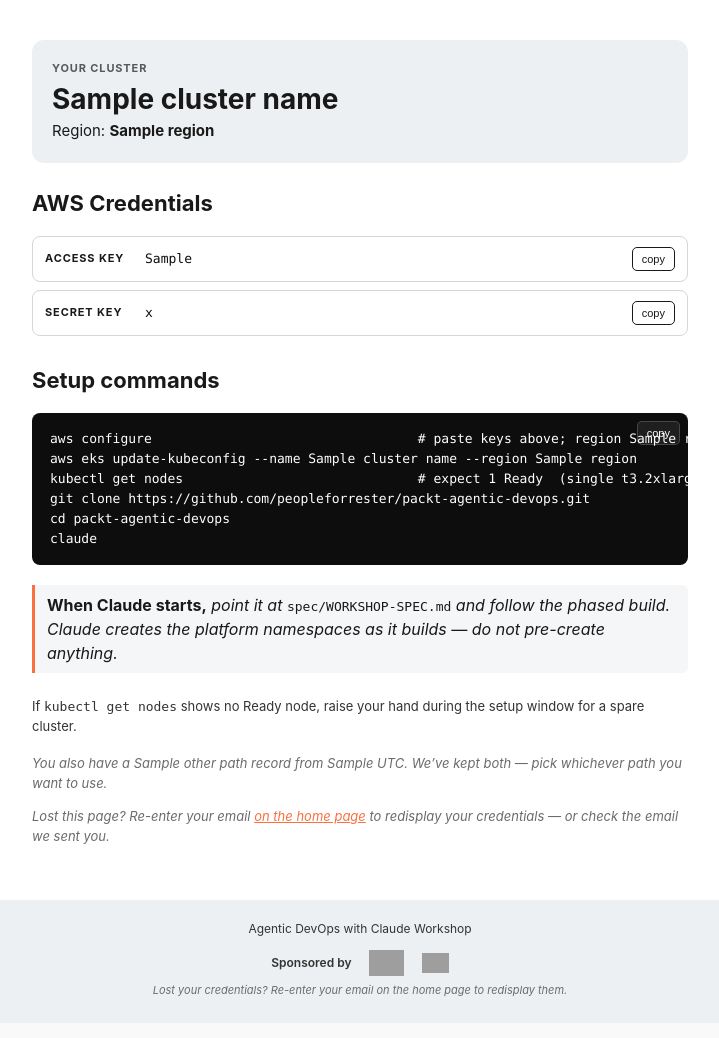
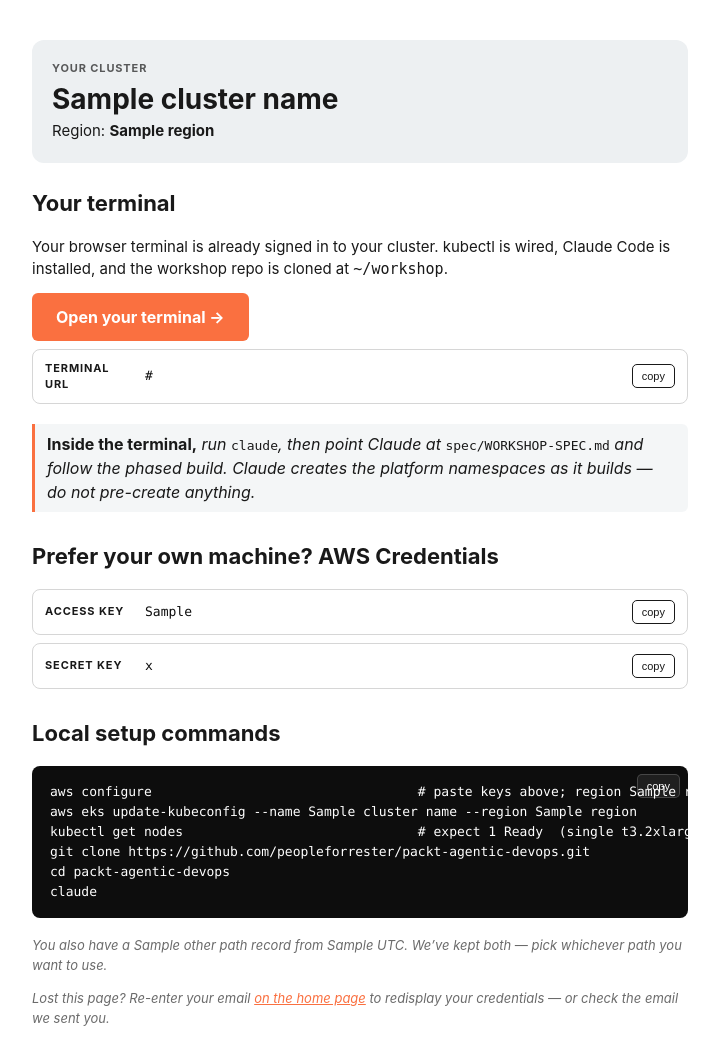
Before and after one commit to peopleforrester/packt-agentic-devops, a Flask app: template scripts/provision/distribution/templates/success.html in a window 1280 px wide. Shown: the part 80-1118 px from the top of the page, without its empty margins (280-999 px from the left). Before the commit the page ends 1077 px from the top, so only its background shows below. Run offline with Flask 3, Linux system fonts and the light colour scheme; the template is opened without the code that fills it: most values are stand-ins (such as "Sample title", 1, 10 or a date in 2020); some libraries are stand-ins or nearby versions; grey boxes are pictures that could not be loaded.

Commit message:
Wire the student VTT into the credential-claim flow
Add a per-cluster terminal_url to the distribution pool. When a cluster
carries one, the claim page and email lead with a browser-terminal link
whose kubectl is already signed in to the cluster and which ships Claude
Code and the workshop repo, so a student needs no local AWS setup. AWS
keys remain optional for anyone who prefers the local path, and a
four-column pool (no terminal_url) renders exactly as before.

Also add the workshop VTT Kubernetes manifest (ttyd behind a plain
LoadBalancer, ServiceAccount-scoped RBAC that reads all state and manages
workloads but cannot mutate RBAC) and gitignore the repo-local tmp/ scratch dir.

```diff
--- a/scripts/provision/distribution/app.py
+++ b/scripts/provision/distribution/app.py
@@ -18,6 +18,7 @@ EMAIL_RE = re.compile(r"^[A-Za-z0-9._%+\-]+@[A-Za-z0-9.\-]+\.[A-Za-z]{2,}$")
 RESEND_ENDPOINT = "https://api.resend.com/emails"
 RESEND_FROM = "Agentic DevOps with Claude <workshop@ai-enhanced-devops.com>"
 RESEND_SUBJECT_EKS = "Agentic DevOps with Claude — Your EKS Cluster Credentials"
+RESEND_SUBJECT_TERMINAL = "Agentic DevOps with Claude — Your Lab Terminal"
 RESEND_SUBJECT_BROWSER = "Agentic DevOps with Claude — Your Lab Info"
 RESEND_TIMEOUT_SECONDS = 5
 
@@ -130,6 +131,116 @@ def _build_email_html(cluster_name, region, access_key, secret_key, root_url):
         </td></tr>
         <tr><td style="padding:14px 24px 22px;border-top:1px solid #e2e4ee;color:#6B6B6B;font-size:12px;text-align:center;font-style:italic;">
           Lost this email? Re-enter your email at <a href="{root_url}" style="color:#FA7040;text-decoration:none;">the homepage</a> to redisplay your credentials.
+          <div style="margin-top:8px;font-style:normal;color:#6B6B6B;">Sponsored by <strong style="color:#191919;">Packt Publishing</strong></div>
+        </td></tr>
+      </table>
+    </td></tr>
+  </table>
+</body>
+</html>"""
+
+
+def _build_terminal_email_text(cluster_name, region, terminal_url, access_key, secret_key, root_url):
+    # The VTT path: the student opens a browser terminal that is already signed
+    # in to their cluster, so kubectl and Claude Code just work. AWS keys are
+    # included below only when the cluster carries them, for anyone who prefers
+    # to drive the cluster from their own machine.
+    bar = "=" * 56
+    rule = "-" * 56
+    parts = [
+        f"{bar}\n",
+        "Agentic DevOps with Claude -- Your Lab Terminal\n",
+        f"{bar}\n\n",
+        f"Cluster: {cluster_name}\n",
+        f"Region:  {region}\n\n",
+        f"{rule}\n",
+        "Open your terminal\n",
+        f"{rule}\n",
+        f"{terminal_url}\n\n",
+        "Your browser terminal is already signed in to your cluster. kubectl is\n",
+        "wired, Claude Code is installed, and the workshop repo is cloned at\n",
+        "~/workshop. Open the link above, then run:\n\n",
+        "  claude\n\n",
+        "When Claude starts, point it at spec/WORKSHOP-SPEC.md and follow the\n",
+        "phased build. Claude creates the platform namespaces as it builds --\n",
+        "do not pre-create anything.\n\n",
+    ]
+    if access_key and secret_key:
+        cmds = _build_commands_block(cluster_name, region)
+        parts += [
+            f"{rule}\n",
+            "Prefer your own machine? AWS access key\n",
+            f"{rule}\n",
+            f"{access_key}\n\n",
+            f"{rule}\n",
+            "AWS secret key\n",
+            f"{rule}\n",
+            f"{secret_key}\n\n",
+            f"{rule}\n",
+            "Local setup commands\n",
+            f"{rule}\n",
+            f"{cmds}\n\n",
+        ]
+    parts += [
+        f"Lost this email? Re-enter your email at {root_url} to redisplay your\n",
+        "terminal link.\n\n",
+        "Sponsored by Packt Publishing.\n",
+    ]
+    return "".join(parts)
+
+
+def _build_terminal_email_html(cluster_name, region, terminal_url, access_key, secret_key, root_url):
+    mono_block = (
+        "margin:6px 0 0; padding:12px 14px; background:#0D0D0D; color:#FFFFFF;"
+        " font-family:Consolas,\"SFMono-Regular\",Menlo,monospace; font-size:13px;"
+        " border-radius:6px; white-space:pre; overflow-x:auto; line-height:1.55;"
+    )
+    label_style = "margin-top:18px; font-size:13px; color:#191919; font-weight:600; letter-spacing:.02em;"
+    keys_section = ""
+    if access_key and secret_key:
+        cmds = _build_commands_block(cluster_name, region)
+        keys_section = f"""
+          <div style="{label_style}">Prefer your own machine? AWS access key</div>
+          <pre style="{mono_block}">{access_key}</pre>
+
+          <div style="{label_style}">AWS secret key</div>
+          <pre style="{mono_block}">{secret_key}</pre>
+
+          <div style="{label_style}">Local setup commands</div>
+          <pre style="{mono_block}">{cmds}</pre>
+"""
+    return f"""<!doctype html>
+<html>
+<body style="margin:0;padding:0;background:#F5F5F4;font-family:-apple-system,BlinkMacSystemFont,'Segoe UI',Roboto,Helvetica,Arial,sans-serif;color:#333333;line-height:1.5;">
+  <table role="presentation" width="100%" cellpadding="0" cellspacing="0" border="0" style="background:#F5F5F4;">
+    <tr><td align="center" style="padding:24px 12px;">
+      <table role="presentation" width="100%" cellpadding="0" cellspacing="0" border="0" style="max-width:640px;background:#FFFFFF;border-radius:10px;border:1px solid #e2e4ee;">
+        <tr><td style="background:#191919;color:#FFFFFF;padding:18px 24px;border-radius:10px 10px 0 0;border-bottom:3px solid #FA7040;">
+          <div style="font-size:12px;letter-spacing:.08em;text-transform:uppercase;opacity:.75;">Agentic DevOps with Claude</div>
+          <div style="font-size:20px;font-weight:700;margin-top:2px;">Your Lab Terminal</div>
+        </td></tr>
+        <tr><td style="padding:24px;">
+          <table role="presentation" width="100%" cellpadding="0" cellspacing="0" border="0" style="background:#EDF0F2;border-radius:8px;">
+            <tr><td style="padding:16px 18px;">
+              <div style="font-size:11px;color:#191919;letter-spacing:.08em;text-transform:uppercase;opacity:.75;font-weight:700;">Your cluster</div>
+              <div style="font-size:22px;color:#191919;font-weight:700;margin-top:4px;">{cluster_name}</div>
+              <div style="font-size:14px;color:#191919;margin-top:4px;">Region: <strong>{region}</strong></div>
+            </td></tr>
+          </table>
+
+          <a href="{terminal_url}" style="display:inline-block;margin-top:20px;background:#FA7040;color:#FFFFFF;text-decoration:none;font-weight:700;font-size:15px;padding:12px 22px;border-radius:6px;">Open your terminal &rarr;</a>
+
+          <p style="margin:18px 0 0;color:#333333;font-size:14px;">
+            Your browser terminal is already signed in to your cluster. kubectl is wired, Claude Code is installed, and the workshop repo is cloned at <code style="font-family:Consolas,monospace;">~/workshop</code>. Open it, then run <code style="font-family:Consolas,monospace;">claude</code>.
+          </p>
+
+          <div style="margin-top:22px;padding:12px 14px;border-left:3px solid #FA7040;background:#FEF1EA;color:#191919;font-size:14px;font-style:italic;border-radius:0 6px 6px 0;">
+            <strong style="font-style:normal;">When Claude starts,</strong> point it at <code style="font-style:normal;font-family:Consolas,monospace;">spec/WORKSHOP-SPEC.md</code> and follow the phased build. Claude creates the platform namespaces as it builds &mdash; do not pre-create anything.
+          </div>
+{keys_section}
+        </td></tr>
+        <tr><td style="padding:14px 24px 22px;border-top:1px solid #e2e4ee;color:#6B6B6B;font-size:12px;text-align:center;font-style:italic;">
+          Lost this email? Re-enter your email at <a href="{root_url}" style="color:#FA7040;text-decoration:none;">the homepage</a> to redisplay your terminal link.
           <div style="margin-top:8px;font-style:normal;color:#6B6B6B;">Sponsored by <strong style="color:#191919;">Packt Publishing</strong></div>
         </td></tr>
       </table>
@@ -286,21 +397,24 @@ def create_app(database_path=None, pool_csv=None, resend_api_key=None, eks_pool_
         conn.execute(
             """
             CREATE TABLE IF NOT EXISTS clusters (
-                id          INTEGER PRIMARY KEY,
-                name        TEXT UNIQUE NOT NULL,
-                access_key  TEXT NOT NULL,
-                secret_key  TEXT NOT NULL,
-                region      TEXT NOT NULL,
-                claimed_by  TEXT,
-                claimed_at  TEXT,
-                email_sent  INTEGER NOT NULL DEFAULT 0
+                id            INTEGER PRIMARY KEY,
+                name          TEXT UNIQUE NOT NULL,
+                access_key    TEXT NOT NULL DEFAULT '',
+                secret_key    TEXT NOT NULL DEFAULT '',
+                region        TEXT NOT NULL,
+                terminal_url  TEXT NOT NULL DEFAULT '',
+                claimed_by    TEXT,
+                claimed_at    TEXT,
+                email_sent    INTEGER NOT NULL DEFAULT 0
             )
             """
         )
-        # In case the table existed from an earlier schema without email_sent.
+        # In case the table existed from an earlier schema without these columns.
         cols = {r[1] for r in conn.execute("PRAGMA table_info(clusters)").fetchall()}
         if "email_sent" not in cols:
             conn.execute("ALTER TABLE clusters ADD COLUMN email_sent INTEGER NOT NULL DEFAULT 0")
+        if "terminal_url" not in cols:
+            conn.execute("ALTER TABLE clusters ADD COLUMN terminal_url TEXT NOT NULL DEFAULT ''")
         conn.execute(
             """
             CREATE TABLE IF NOT EXISTS browser_claims (
@@ -316,19 +430,33 @@ def create_app(database_path=None, pool_csv=None, resend_api_key=None, eks_pool_
             return 0
         with open(csv_path, newline="", encoding="utf-8") as fh:
             reader = csv.DictReader(fh)
+            # terminal_url is optional: a four-column pool (name, access_key,
+            # secret_key, region) still seeds, with an empty terminal_url.
             rows = [
-                (r["name"].strip(), r["access_key"].strip(), r["secret_key"].strip(), r["region"].strip())
+                (
+                    r["name"].strip(),
+                    (r.get("access_key") or "").strip(),
+                    (r.get("secret_key") or "").strip(),
+                    (r.get("region") or "").strip(),
+                    (r.get("terminal_url") or "").strip(),
+                )
                 for r in reader
                 if r.get("name")
             ]
         limit = app.config.get("EKS_POOL_LIMIT")
         rows_to_seed = rows[:limit] if limit else rows
         inserted = 0
-        for name, access_key, secret_key, region in rows_to_seed:
+        for name, access_key, secret_key, region, terminal_url in rows_to_seed:
+            if not access_key and not terminal_url:
+                # A row must offer at least one path in: AWS keys (local) or a
+                # terminal URL (VTT). One with neither is unusable; skip it loudly.
+                print(f"[startup] pool row '{name}' has no keys and no terminal_url; skipped", flush=True)
+                continue
             try:
                 conn.execute(
-                    "INSERT INTO clusters (name, access_key, secret_key, region) VALUES (?, ?, ?, ?)",
-                    (name, access_key, secret_key, region),
+                    "INSERT INTO clusters (name, access_key, secret_key, region, terminal_url) "
+                    "VALUES (?, ?, ?, ?, ?)",
+                    (name, access_key, secret_key, region, terminal_url),
                 )
                 inserted += 1
             except sqlite3.IntegrityError:
@@ -437,7 +565,7 @@ def create_app(database_path=None, pool_csv=None, resend_api_key=None, eks_pool_
         try:
             conn.execute("BEGIN IMMEDIATE")
             existing = conn.execute(
-                "SELECT id, name, access_key, secret_key, region, email_sent "
+                "SELECT id, name, access_key, secret_key, region, terminal_url, email_sent "
                 "FROM clusters WHERE claimed_by = ? LIMIT 1",
                 (email,),
             ).fetchone()
@@ -446,7 +574,7 @@ def create_app(database_path=None, pool_csv=None, resend_api_key=None, eks_pool_
                 cluster = existing
             else:
                 row = conn.execute(
-                    "SELECT id, name, access_key, secret_key, region "
+                    "SELECT id, name, access_key, secret_key, region, terminal_url "
                     "FROM clusters WHERE claimed_by IS NULL ORDER BY id LIMIT 1"
                 ).fetchone()
                 if row is None:
@@ -475,17 +603,30 @@ def create_app(database_path=None, pool_csv=None, resend_api_key=None, eks_pool_
         # the SQLite write lock during a network call. Failures are logged but
         # never block the in-browser display, and re-claims by the same email
         # never trigger a second send.
+        terminal_url = cluster["terminal_url"] if "terminal_url" in cluster.keys() else ""
         if is_new_claim and app.config["RESEND_API_KEY"]:
             root = request.url_root.rstrip("/")
-            text = _build_email_text(
-                cluster["name"], cluster["region"],
-                cluster["access_key"], cluster["secret_key"], root,
-            )
-            html = _build_email_html(
-                cluster["name"], cluster["region"],
-                cluster["access_key"], cluster["secret_key"], root,
-            )
-            if _send_resend_email(app.config["RESEND_API_KEY"], email, RESEND_SUBJECT_EKS, text, html):
+            if terminal_url:
+                subject = RESEND_SUBJECT_TERMINAL
+                text = _build_terminal_email_text(
+                    cluster["name"], cluster["region"], terminal_url,
+                    cluster["access_key"], cluster["secret_key"], root,
+                )
+                html = _build_terminal_email_html(
+                    cluster["name"], cluster["region"], terminal_url,
+                    cluster["access_key"], cluster["secret_key"], root,
+                )
+            else:
+                subject = RESEND_SUBJECT_EKS
+                text = _build_email_text(
+                    cluster["name"], cluster["region"],
+                    cluster["access_key"], cluster["secret_key"], root,
+                )
+                html = _build_email_html(
+                    cluster["name"], cluster["region"],
+                    cluster["access_key"], cluster["secret_key"], root,
+                )
+            if _send_resend_email(app.config["RESEND_API_KEY"], email, subject, text, html):
                 conn.execute("UPDATE clusters SET email_sent = 1 WHERE id = ?", (cluster["id"],))
 
         # Cross-path note: did this email also do a browser claim?
@@ -500,6 +641,7 @@ def create_app(database_path=None, pool_csv=None, resend_api_key=None, eks_pool_
             region=cluster["region"],
             access_key=cluster["access_key"],
             secret_key=cluster["secret_key"],
+            terminal_url=terminal_url,
             root_url=request.url_root.rstrip("/"),
             other_path=({"label": "browser (KodeKloud)", "at": browser_row["claimed_at"]} if browser_row else None),
         )
--- a/scripts/provision/distribution/templates/success.html
+++ b/scripts/provision/distribution/templates/success.html
@@ -11,7 +11,32 @@
     <div style="font-size:15px;color:var(--navy);">Region: <strong>{{ region }}</strong></div>
   </section>
 
-  <h2 style="margin-top:24px;">AWS Credentials</h2>
+  {% if terminal_url %}
+    <h2 style="margin-top:24px;">Your terminal</h2>
+    <p style="font-size:15px;color:var(--navy);margin:6px 0 12px;">
+      Your browser terminal is already signed in to your cluster. kubectl is wired,
+      Claude Code is installed, and the workshop repo is cloned at <code>~/workshop</code>.
+    </p>
+    <p style="margin:0 0 8px;">
+      <a href="{{ terminal_url }}" target="_blank" rel="noopener"
+         style="display:inline-block;background:var(--accent);color:#fff;text-decoration:none;font-weight:700;font-size:16px;padding:12px 24px;border-radius:6px;">Open your terminal &rarr;</a>
+    </p>
+    <div class="copy-row">
+      <span class="key-label">Terminal URL</span>
+      <code id="turl">{{ terminal_url }}</code>
+      <button type="button" class="copy-btn" onclick="copyText('turl', this, 'terminal URL')"
+              aria-label="Copy terminal URL">copy</button>
+    </div>
+    <div class="callout">
+      <strong style="font-style:normal;color:var(--navy);">Inside the terminal,</strong>
+      run <code style="font-style:normal;">claude</code>, then point Claude at
+      <code style="font-style:normal;">spec/WORKSHOP-SPEC.md</code> and follow the phased build.
+      Claude creates the platform namespaces as it builds &mdash; do not pre-create anything.
+    </div>
+  {% endif %}
+
+  {% if access_key %}
+    <h2 style="margin-top:28px;">{% if terminal_url %}Prefer your own machine? {% endif %}AWS Credentials</h2>
     <div class="copy-row">
       <span class="key-label">Access key</span>
       <code id="ak">{{ access_key }}</code>
@@ -25,14 +50,16 @@
               aria-label="Copy secret key">copy</button>
     </div>
 
-  <h2 style="margin-top:28px;">Setup commands</h2>
+    <h2 style="margin-top:28px;">{% if terminal_url %}Local setup commands{% else %}Setup commands{% endif %}</h2>
     <pre class="codeblock" id="cmds"><button type="button" class="copy-btn" onclick="copyText('cmds', this, 'setup commands')" aria-label="Copy setup commands">copy</button>aws configure                                  # paste keys above; region {{ region }}
 aws eks update-kubeconfig --name {{ cluster_name }} --region {{ region }}
 kubectl get nodes                              # expect 1 Ready  (single t3.2xlarge)
 git clone https://github.com/peopleforrester/packt-agentic-devops.git
 cd packt-agentic-devops
 claude</pre>
+  {% endif %}
 
+  {% if not terminal_url %}
     <div class="callout">
       <strong style="font-style:normal;color:var(--navy);">When Claude starts,</strong>
       point it at <code style="font-style:normal;">spec/WORKSHOP-SPEC.md</code> and follow the
@@ -44,6 +71,7 @@ claude</pre>
       If <code>kubectl get nodes</code> shows no Ready node, raise your hand during
       the setup window for a spare cluster.
     </p>
+  {% endif %}
 
   {% if other_path %}
     <p style="margin-top:18px;font-size:13px;color:var(--light-gray);font-style:italic;">
```
Also changed, not shown: scripts/provision/distribution/test_app.py (+77 -0 lines), scripts/provision/vtt/web-terminal.yaml (added, +98 -0 lines), 2 other files. Lines whose indentation alone changed are shown as unchanged.
